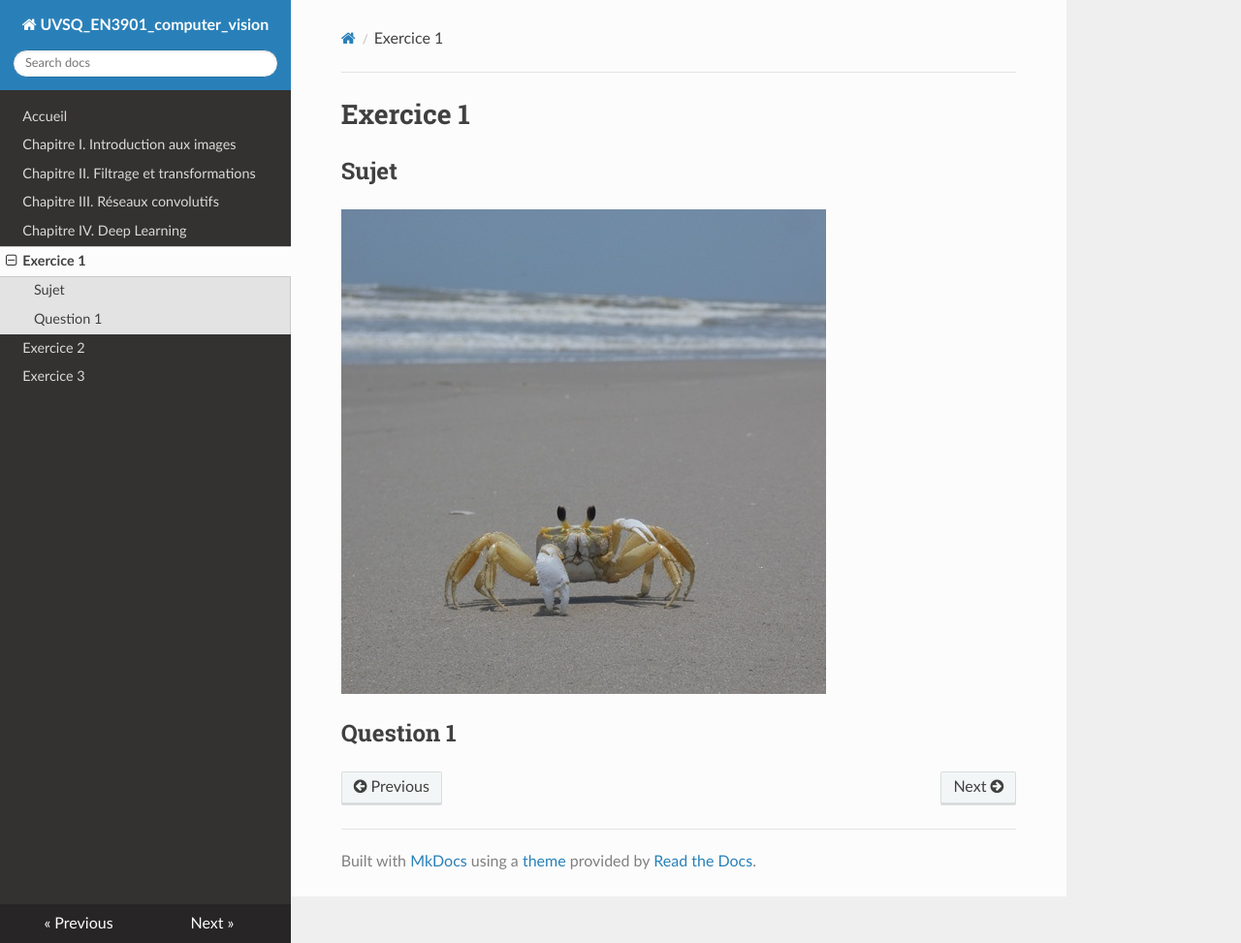
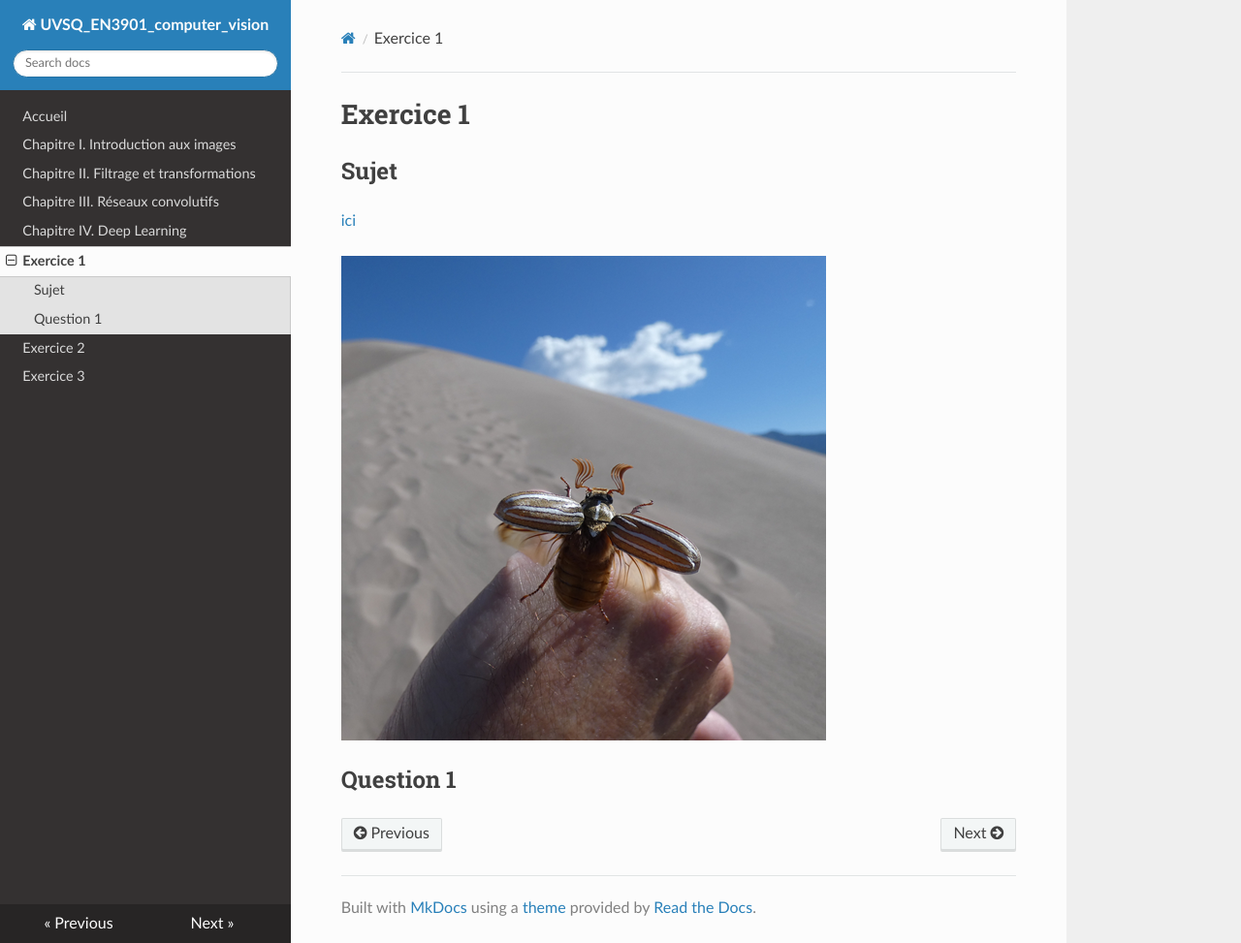
Before and after one commit to NicOudart/UVSQ_EN3901_computer_vision, an MkDocs documentation site: the page built from docs/Ex1_Retouches.md, in a window 1280 px wide and 973 px high. Shown: the whole window at 97% size. Built offline with MkDocs 1.6.1, drawn with Linux system fonts in a browser that asks for light colours; nearby versions of some CDN libraries.

Commit message:
-Minor fix in Ex1.

```diff
--- a/docs/Ex1_Retouches.md
+++ b/docs/Ex1_Retouches.md
@@ -2,6 +2,8 @@
 
 ## Sujet
 
-![Image exemple de l'Exercice 1](img/Chap1_example_image_ghost_crab.png)
+[ici](https://github.com/NicOudart/UVSQ_EN3901_computer_vision/blob/master/images/Ten_lined_june_beetle.jpg)
+
+![Image exemple de l'Exercice 1](img/Ex1_example_image_ten_lined_june_beetle.png)
 
 ## Question 1
```
